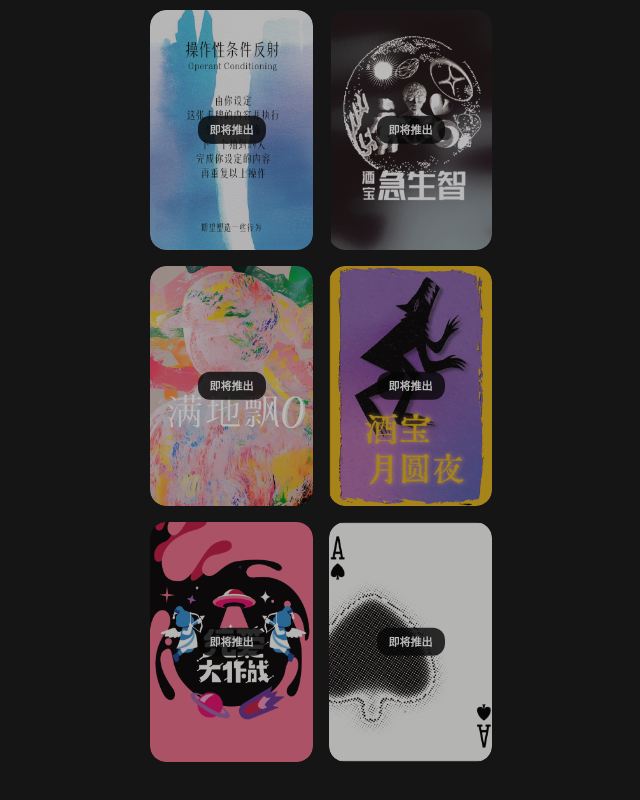
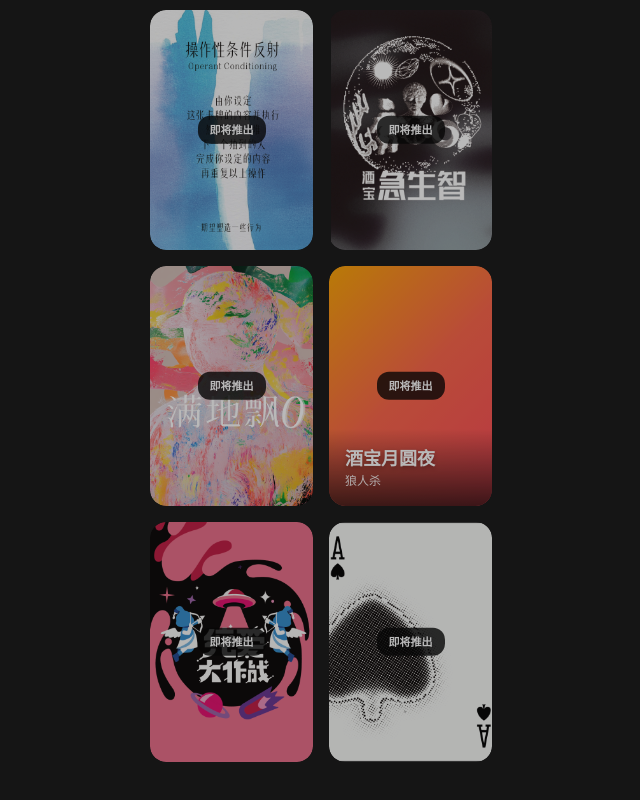
Before and after one commit to rossguagua/game-for-joypark, a website: page index.html in a window 1280 px wide. Shown: the part 682-1482 px from the top of the page, without its empty margins (319-959 px from the left). Drawn offline with nearby package versions, Linux system fonts and the light colour scheme.

```diff
--- a/index.html
+++ b/index.html
@@ -142,7 +142,7 @@
         }
 
         .game-6 {
-            background-image: url('images/image copy copy copy.png');
+            background: linear-gradient(135deg, #ffa502 0%, #ff6348 50%, #ff4757 100%);
         }
 
         .game-7 {
@@ -299,7 +299,12 @@
             <!-- 酒宝月圆夜 -->
             <div class="game-card coming-soon" onclick="openGame('moon-night')">
                 <div class="game-card-content game-6">
-                    <!-- Image background is set via CSS -->
+                    <div class="game-text-overlay">
+                        <div>
+                            <div class="game-title">酒宝月圆夜</div>
+                        </div>
+                        <div class="game-subtitle">狼人杀</div>
+                    </div>
                 </div>
             </div>
 
```
